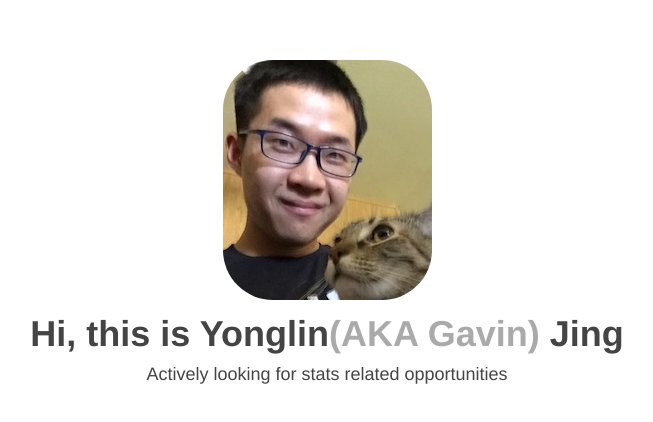
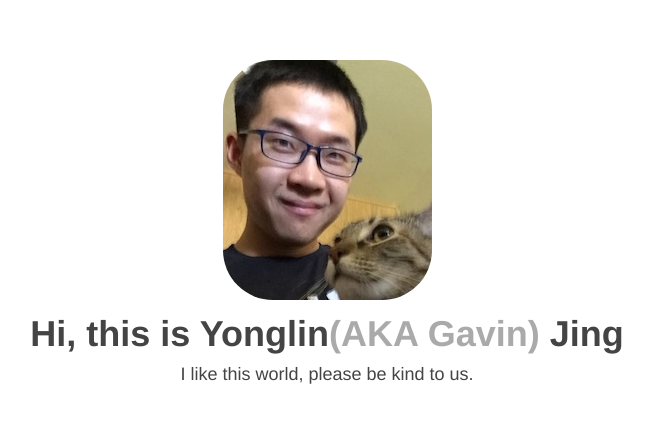
Before and after one commit to jingyonglin/jingyonglin.github.io, a plain HTML site: page index.html in a window 1280 px wide. Shown: the part 176-598 px from the top of the page, without its empty margins (313-966 px from the left). Drawn offline with Linux system fonts and the light colour scheme.

Commit message:
Update index.html

```diff
--- a/index.html
+++ b/index.html
@@ -9,7 +9,7 @@
       <header>
         <img src="gavin.jpg" alt="Gavin's Headshot" />
         <h1>Hi, this is Yonglin<sub>AKA Gavin</sub> Jing</h1>
-        <p>Actively looking for stats related opportunities</p>
+        <p>I like this world, please be kind to us.</p>
       </header>
     </section>
   </body>
```
